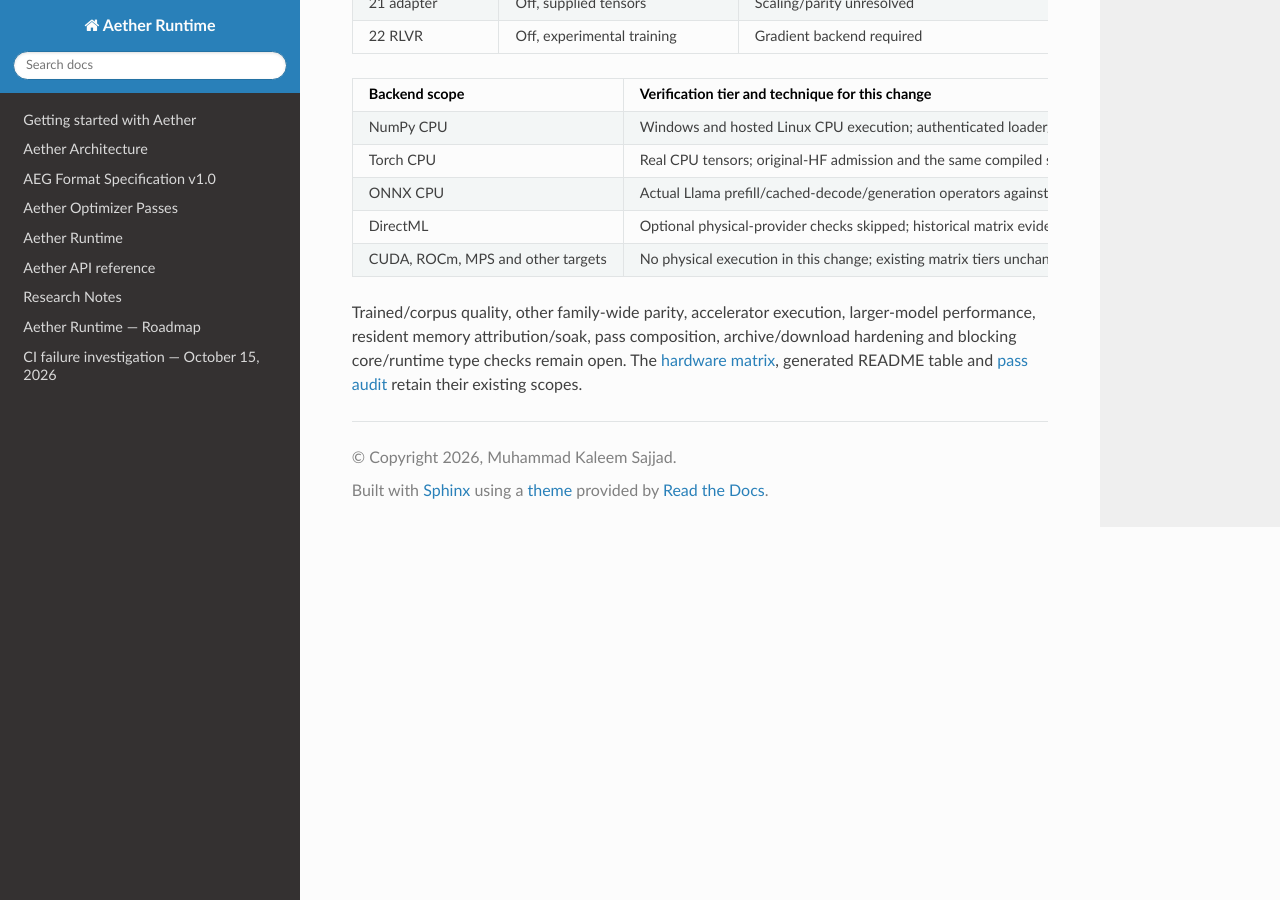
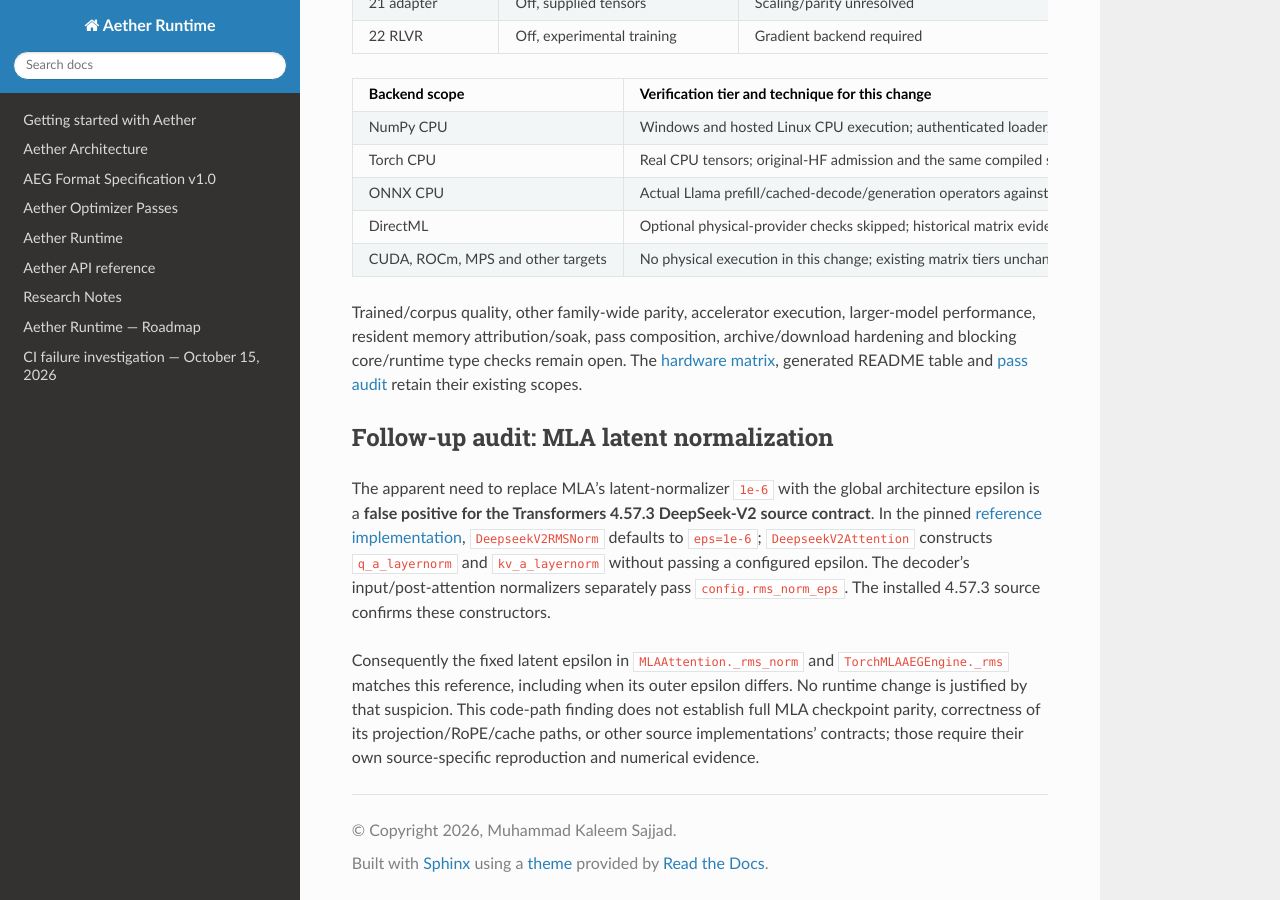
Before and after one commit to iamkaleemsajjad-hue/Aether, a Sphinx documentation site: the page built from docs/mission-normalization-epsilon.md, in a window 1280 px wide and 900 px high, scrolled down 4596 px. Built offline with Sphinx 7.4.7 and the Read the Docs theme 3.1.0, drawn with Linux system fonts in a browser that asks for light colours.

Commit message:
docs: resolve MLA latent epsilon audit false positive

```diff
--- a/docs/mission-normalization-epsilon.md
+++ b/docs/mission-normalization-epsilon.md
@@ -210,3 +210,21 @@ larger-model performance, resident memory attribution/soak, pass composition,
 archive/download hardening and blocking core/runtime type checks remain open.
 The [hardware matrix](../hardware_validation_matrix.json), generated README
 table and [pass audit](mission-pass-audit.md) retain their existing scopes.
+
+## Follow-up audit: MLA latent normalization
+
+The apparent need to replace MLA's latent-normalizer `1e-6` with the global
+architecture epsilon is a **false positive for the Transformers 4.57.3
+DeepSeek-V2 source contract**. In the pinned
+[reference implementation](https://github.com/huggingface/transformers/blob/v4.57.3/src/transformers/models/deepseek_v2/modeling_deepseek_v2.py),
+`DeepseekV2RMSNorm` defaults to `eps=1e-6`; `DeepseekV2Attention` constructs
+`q_a_layernorm` and `kv_a_layernorm` without passing a configured epsilon.
+The decoder's input/post-attention normalizers separately pass
+`config.rms_norm_eps`. The installed 4.57.3 source confirms these constructors.
+
+Consequently the fixed latent epsilon in `MLAAttention._rms_norm` and
+`TorchMLAAEGEngine._rms` matches this reference, including when its outer
+epsilon differs. No runtime change is justified by that suspicion. This
+code-path finding does not establish full MLA checkpoint parity, correctness of
+its projection/RoPE/cache paths, or other source implementations' contracts;
+those require their own source-specific reproduction and numerical evidence.
```
